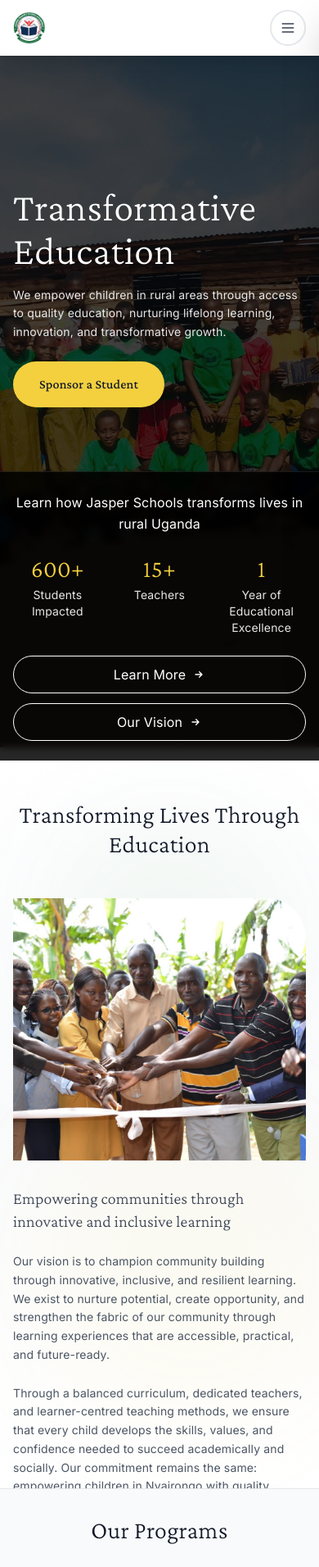
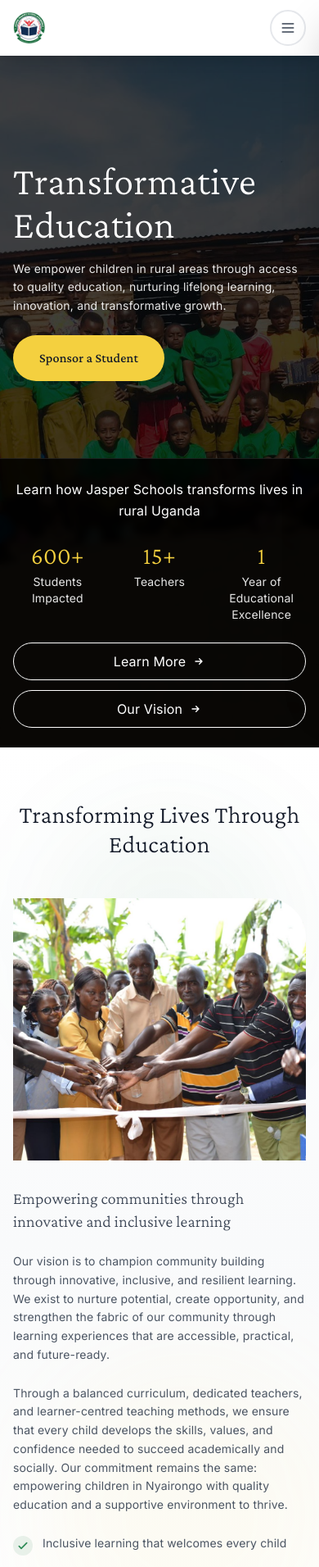
Before and after one commit to JasperSchools/jasperschools, a Next.js app: page / in a window 390 px wide. Shown: the top 1912 px of the page at 82% size. Built offline with nearby package versions, Linux system fonts and the light colour scheme.

Commit message:
more ui updates

```diff
--- a/src/app/page.tsx
+++ b/src/app/page.tsx
@@ -14,7 +14,7 @@
   const isInView = useInView(sectionRef, { once: true, amount: 0.2 })
 
   return (
-    <section id="about" ref={sectionRef} className="pt-16 sm:pt-20 lg:pt-24 pb-12 sm:pb-16 lg:pb-20 bg-gradient-to-b from-white via-gray-50 to-white relative overflow-hidden">
+    <section id="about" ref={sectionRef} className="pt-16 sm:pt-20 lg:pt-24 pb-16 sm:pb-20 lg:pb-24 bg-gradient-to-b from-white via-gray-50 to-white relative overflow-hidden">
       {/* Decorative background elements */}
       <div className="absolute inset-0 overflow-hidden pointer-events-none">
         <div className="absolute top-20 right-10 w-72 h-72 bg-school-green/5 rounded-full blur-3xl" />
@@ -54,7 +54,7 @@
           </div>
 
           {/* Right Side - Text Content */}
-          <div className="lg:col-span-6 order-2 h-80 sm:h-96 lg:h-[500px] flex flex-col justify-between">
+          <div className="lg:col-span-6 order-2 lg:h-[500px] flex flex-col justify-between">
             <div>
               <motion.div
                 initial={{ opacity: 0, y: 30 }}
@@ -122,7 +122,7 @@
             >
               <Link
                 href="/about/our-story"
-                className="group inline-flex items-center justify-center border border-black rounded-full px-6 py-3 text-gray-900 font-heading-semibold hover:bg-gray-900 hover:text-white hover:border-gray-900 transition-all duration-300 text-base sm:text-lg"
+                className="group inline-flex items-center text-school-green font-heading-semibold hover:text-school-green/80 transition-colors sm:justify-center sm:border sm:border-black sm:rounded-full sm:px-6 sm:py-3 sm:text-gray-900 sm:hover:bg-gray-900 sm:hover:text-white sm:hover:border-gray-900 sm:transition-all sm:duration-300 text-base sm:text-lg"
               >
                 Find out more
                 <svg className="w-5 h-5 ml-2 group-hover:translate-x-1 transition-transform duration-300" fill="none" stroke="currentColor" viewBox="0 0 24 24">
--- a/src/components/Hero.tsx
+++ b/src/components/Hero.tsx
@@ -112,7 +112,7 @@
       </div>
 
       {/* Main Content - Overlaid directly on background */}
-      <div className="relative z-10 min-h-[100vh] flex items-center justify-center pb-56 sm:pb-36 lg:pb-40">
+      <div className="relative z-10 min-h-[100vh] flex items-center justify-center pb-72 sm:pb-36 lg:pb-40">
         {/* Centered Content */}
         <div className="w-full px-4 sm:px-6 lg:px-8 xl:px-12">
           <div className="max-w-3xl sm:max-w-4xl lg:max-w-5xl">
@@ -174,7 +174,7 @@
       </div>
 
       {/* Bottom Stats Section - Positioned absolutely at bottom */}
-      <div className="absolute bottom-0 left-0 right-0 z-30 bg-black/85 backdrop-blur-sm border-t border-white/10 transform translate-y-4 sm:translate-y-0">
+      <div className="absolute bottom-0 left-0 right-0 z-30 bg-black/85 backdrop-blur-sm border-t border-white/10">
         <div className="w-full px-4 sm:px-6 lg:px-8 xl:px-12 py-6 sm:py-8">
           <div className="grid grid-cols-1 lg:grid-cols-3 gap-6 lg:gap-8 items-center">
             {/* Left Column - Description */}
```
